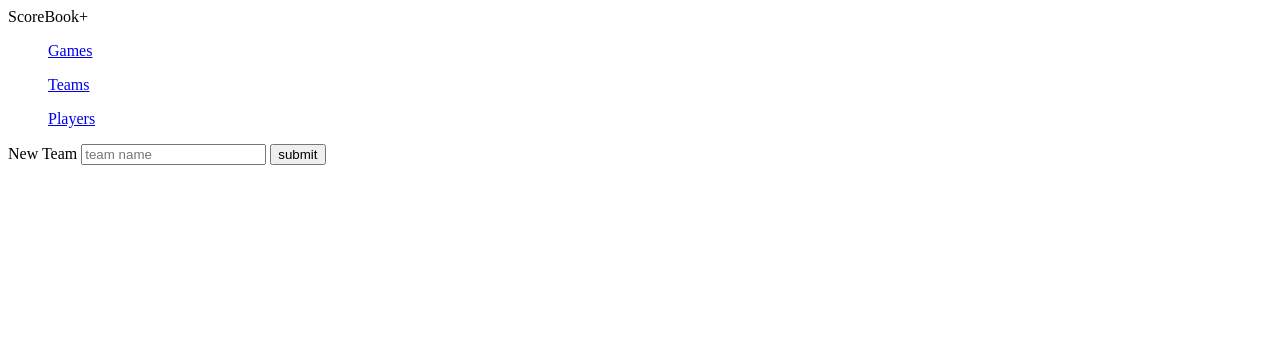
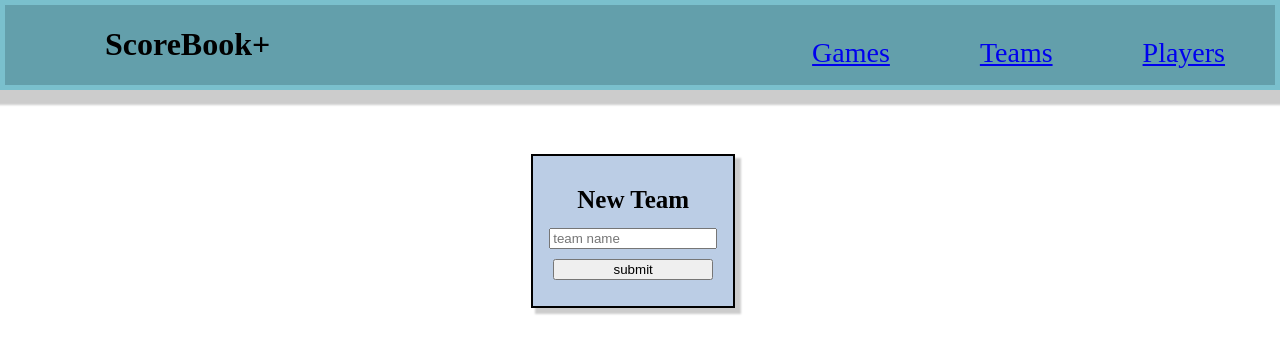
Before and after one commit to DylanThomas20/capstone, a website: page Client/teams.html in a window 1280 px wide. Drawn offline with nearby package versions, Linux system fonts and the light colour scheme; no server answers.

Commit message:
css done

```diff
--- a/Client/games.css
+++ b/Client/games.css
@@ -0,0 +1,99 @@
+body {
+  margin: 0;
+}
+
+header {
+  background-color: #639fab;
+  display: flex;
+  flex-direction: row;
+  justify-content: space-between;
+  height: 80px;
+  border: solid #7ac0cd 5px;
+  box-shadow: 5px 5px 2px 10px rgba(0, 0, 0, 0.2);
+}
+
+h1 {
+  height: 100%;
+  width: 100%;
+}
+
+header > div {
+  /* background-color: yellow; */
+  height: 100%;
+  width: 100%;
+  align-items: flex-end;
+}
+
+h1 {
+  padding-left: 100px;
+}
+
+#main {
+  display: flex;
+  flex-direction: row;
+  justify-content: flex-end;
+  height: 80px;
+  width: 100%;
+}
+ul > a {
+  font-size: 28px;
+  height: 100%;
+  padding-right: 50px;
+  padding-top: 50px;
+}
+
+#gameDisplay {
+  width: 80%;
+  height: 100%;
+  display: flex;
+  flex-direction: row;
+  flex-wrap: wrap;
+
+  padding-top: 3%;
+  margin-left: 10%;
+}
+#card {
+  height: 200px;
+  width: 400px;
+  border: black solid 2px;
+
+  margin: 20px;
+  background-color: #bbcde5;
+  box-shadow: 5px 5px 2px 1px rgba(0, 0, 0, 0.2);
+  /* display: flex;
+
+  /* justify-content: space-between; */
+}
+
+#fullScoreBoard {
+  display: flex;
+  justify-content: space-evenly;
+}
+
+#awayScoreBoard {
+  text-align: center;
+  height: 100%;
+  width: 40%;
+}
+#homeScoreBoard {
+  text-align: center;
+  height: 100%;
+  width: 40%;
+}
+#finalC {
+  padding-left: 50%;
+  text-align: center;
+  margin-top: 0;
+  margin-bottom: 0;
+  width: 10%;
+  margin-left: 35%;
+}
+
+#final {
+  text-align: center;
+}
+#finalBtn {
+  width: 30%;
+  margin-left: 35%;
+  margin-bottom: 5%;
+}
--- a/Client/players.css
+++ b/Client/players.css
@@ -0,0 +1,112 @@
+body {
+  margin: 0;
+}
+
+header {
+  background-color: #639fab;
+  display: flex;
+  flex-direction: row;
+  justify-content: space-between;
+  height: 80px;
+  border: solid #7ac0cd 5px;
+  box-shadow: 5px 5px 2px 10px rgba(0, 0, 0, 0.2);
+}
+
+h1 {
+  height: 100%;
+  width: 100%;
+}
+
+header > div {
+  /* background-color: yellow; */
+  height: 100%;
+  width: 100%;
+  align-items: flex-end;
+}
+
+h1 {
+  color: white;
+
+  padding-left: 100px;
+}
+
+#createPlayerForm {
+  height: 150px;
+  width: 150px;
+  background-color: #bbcde5;
+  display: flex;
+  flex-direction: column;
+  justify-content: center;
+  margin-top: 5%;
+  margin-left: 42.5%;
+  box-shadow: 5px 5px 2px 1px rgba(0, 0, 0, 0.2);
+  border: black solid 2px;
+}
+
+#formText {
+  text-align: center;
+  margin-left: 10%;
+  margin-right: 10%;
+  padding-top: 2%;
+  padding-bottom: 2%;
+  display: flex;
+  flex-direction: column;
+  /* height: 10%;
+  width: 50%; */
+}
+
+#main {
+  display: flex;
+  flex-direction: row;
+  justify-content: flex-end;
+  height: 80px;
+  width: 100%;
+}
+ul > a {
+  font-size: 28px;
+  height: 100%;
+  padding-right: 50px;
+  padding-top: 50px;
+}
+
+#playerDisplay {
+  width: 80%;
+  height: 100%;
+  display: flex;
+  flex-direction: row;
+  flex-wrap: wrap;
+
+  padding-top: 3%;
+  margin-left: 10%;
+}
+
+#card {
+  height: 200px;
+  width: 200px;
+  border: black solid 2px;
+
+  margin: 20px;
+  background-color: #bbcde5;
+  box-shadow: 5px 5px 2px 1px rgba(0, 0, 0, 0.2);
+  /* display: flex; */
+
+  /* justify-content: space-between; */
+}
+
+#playerNameCard {
+  font-size: 25px;
+  text-align: center;
+}
+
+#jerseyNumber {
+  margin: 0;
+  margin-top: 5%;
+  font-size: 35px;
+  text-align: center;
+  margin-bottom: 5%;
+}
+
+#teamName {
+  font-size: 22px;
+  text-align: center;
+}
--- a/Client/teams.css
+++ b/Client/teams.css
@@ -0,0 +1,130 @@
+body {
+  margin: 0;
+}
+
+header {
+  background-color: #639fab;
+  display: flex;
+  flex-direction: row;
+  justify-content: space-between;
+  height: 80px;
+  border: solid #7ac0cd 5px;
+  box-shadow: 5px 5px 2px 10px rgba(0, 0, 0, 0.2);
+}
+
+h1 {
+  height: 100%;
+  width: 100%;
+}
+
+header > div {
+  /* background-color: yellow; */
+  height: 100%;
+  width: 100%;
+  align-items: flex-end;
+}
+
+h1 {
+  padding-left: 100px;
+}
+
+#main {
+  display: flex;
+  flex-direction: row;
+  justify-content: flex-end;
+  height: 80px;
+  width: 100%;
+}
+ul > a {
+  font-size: 28px;
+  height: 100%;
+  padding-right: 50px;
+  padding-top: 50px;
+}
+
+#teamDisplay {
+  width: 70%;
+  height: 100%;
+  display: flex;
+  flex-direction: row;
+  flex-wrap: wrap;
+
+  padding-top: 3%;
+  margin-left: 15%;
+}
+
+#card {
+  height: 300px;
+  width: 500px;
+  border: black solid 2px;
+  margin-left: 50px;
+  margin-right: 50px;
+  margin-top: 25px;
+
+  background-color: #bbcde5;
+  box-shadow: 5px 5px 2px 1px rgba(0, 0, 0, 0.2);
+  /* display: flex; */
+
+  /* justify-content: space-between; */
+}
+
+#team_name {
+  text-align: center;
+  font-size: 30px;
+}
+
+#w {
+  text-align: center;
+}
+#l {
+  text-align: center;
+}
+#rostercss {
+  text-align: center;
+  margin-left: 10px;
+}
+
+#createTeamForm {
+  height: 150px;
+  width: 200px;
+  background-color: #bbcde5;
+  display: flex;
+  flex-direction: column;
+  justify-content: center;
+  margin-top: 5%;
+  margin-left: 41.5%;
+  box-shadow: 5px 5px 2px 1px rgba(0, 0, 0, 0.2);
+  border: black solid 2px;
+}
+
+#team-name {
+  text-align: center;
+  margin-left: 10%;
+  margin-right: 10%;
+  padding-top: 2%;
+  padding-bottom: 2%;
+  display: flex;
+  flex-direction: column;
+  /* height: 10%;
+  width: 50%; */
+  width: 80%;
+}
+
+#team-name {
+  font-weight: 800;
+  font-size: 25px;
+}
+
+#teamName2 {
+  align-content: center;
+  margin-top: 5%;
+  margin-left: 8%;
+
+  width: 80%;
+}
+#submit {
+  margin-top: 5%;
+  margin-left: 10%;
+  margin-right: 10%;
+  width: 80%;
+}
--- a/Client/teams.html
+++ b/Client/teams.html
@@ -9,7 +9,7 @@
   </head>
   <body>
     <header>
-      <a>ScoreBook+</a>
+      <h1>ScoreBook+</h1>
 
       <div id="main">
         <ul>
@@ -23,13 +23,13 @@
         </ul>
       </div>
     </header>
+
     <main>
-      <form>
+      <form id="createTeamForm">
         <label id="team-name">New Team</label>
         <input id="teamName2" type="text" placeholder="team name" />
         <button id="submit">submit</button>
       </form>
-
       <section id="teamDisplay"></section>
     </main>
 
--- a/Client/teams.js
+++ b/Client/teams.js
@@ -40,9 +40,10 @@ const createTeamCard = (team) => {
     <button onclick="deleteTeam(${team.team_id})" id = remove>X</button>
         <p id = "team_name">${team.team_name}</p>
       <div id="record">
-        <p id = "w">Wins  ${team.wins}</p>
-        <p id = "l">Losses ${team.losses}</p>
-      <p> Roster: ${team.roster} </p>
+        <p id = "w">Wins:  ${team.wins}</p>
+        <p id = "l">Losses: ${team.losses}</p>
+        <p id = 'rostercss'> Roster:</p>
+      <p id = 'rostercss'> ${team.roster} </p>
 
     </div>
     `;
@@ -100,7 +101,7 @@ const removeLoss = (team_id, type) => {
 
 const addTeam = () => {
   let nameInput = document.querySelector("teamName2.value");
-
+  if (teamName2.value.length > 0) {
     let newTeam = {
       team_name: teamName2.value,
     };
@@ -109,6 +110,9 @@ const addTeam = () => {
 
       displayTeams(res.data);
     });
+  } else {
+    return alert(`Not valid team name`);
+  }
   // nameInput.value = " ";
   teamName2.value = "";
 };
--- a/Server/index.js
+++ b/Server/index.js
@@ -32,6 +32,7 @@ const {
   updateHomePoints,
   updateAwayPoints,
   updateGameResult,
+  addHomeRoster,
 } = require("./controller");
 
 app.get("/getPlayers", getPlayers);
@@ -59,5 +60,6 @@ app.delete("/deleteGame/:id", deleteGame);
 app.put("/updateHomePoints/:id", updateHomePoints);
 app.put("/updateAwayPoints/:id", updateAwayPoints);
 app.put("/updateGameResult/:id", updateGameResult);
+app.put("/addHomeRoster/:id", addHomeRoster);
 
 app.listen(4567, () => console.log("server running on port 4567"));
```
Also changed, not shown: Client/games.html (+2 -2 lines), Client/games.js (+14 -4 lines), Client/players.html (+9 -5 lines), Client/players.js (+12 -3 lines), Server/controller.js (+26 -3 lines), Server/db3.json (+16 -18 lines). Lines whose indentation alone changed are shown as unchanged.
